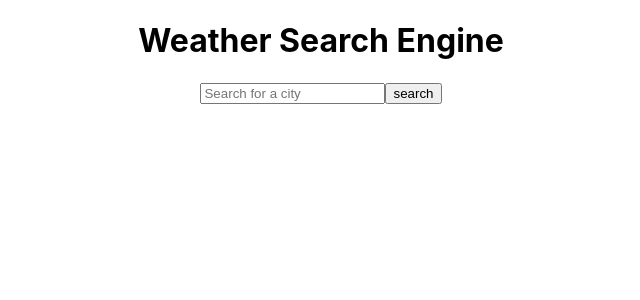
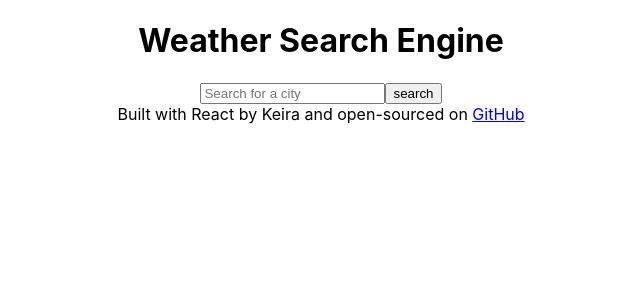
Before and after one commit to Keira-Bee/my-react-weather, a React (Create React App) app: page / in a window 1280 px wide. Shown: the top 300 px of the page, without its empty margins (319-959 px from the left). Built offline with nearby package versions, Linux system fonts and the light colour scheme.

Commit message:
Added footer to link to GitHub repository

```diff
--- a/src/App.js
+++ b/src/App.js
@@ -6,6 +6,10 @@ function App() {
     <div className="App">
       <h1>Weather Search Engine</h1>
       <SearchWeather />
+      <footer>
+        Built with React by Keira and open-sourced on{" "}
+        <a href="https://github.com/Keira-Bee/my-react-weather">GitHub</a>
+      </footer>
     </div>
   );
 }
```
